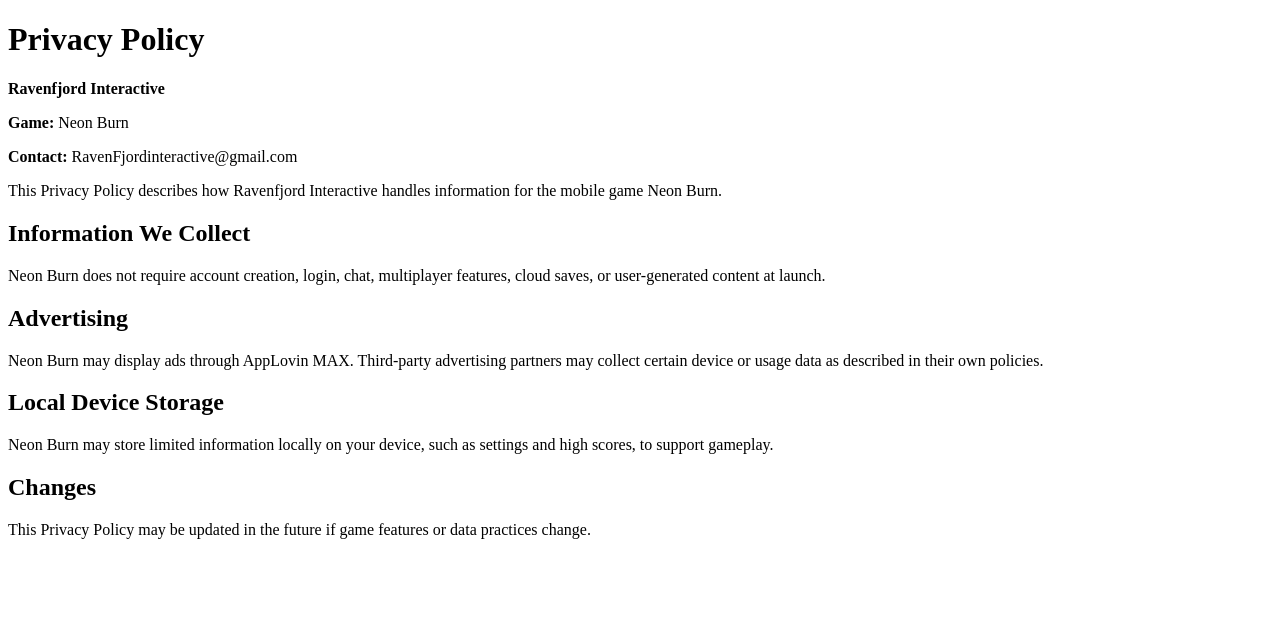
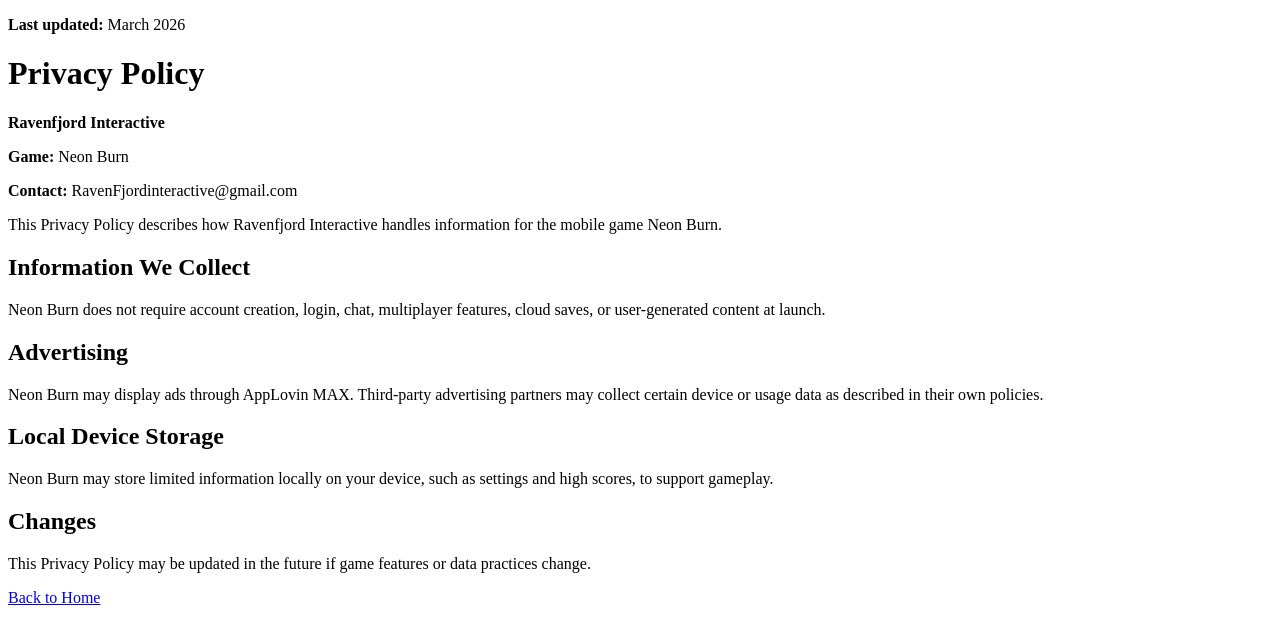
Before and after one commit to mcclaneacp-pixel/ravenfjordinteractive-site, a plain HTML site: page privacy-policy.html in a window 1280 px wide. Drawn offline with Linux system fonts and the light colour scheme.

Commit message:
Update privacy-policy.html

```diff
--- a/privacy-policy.html
+++ b/privacy-policy.html
@@ -6,6 +6,7 @@
   <title>Privacy Policy - Ravenfjord Interactive</title>
 </head>
 <body>
+  <p><strong>Last updated:</strong> March 2026</p>
   <h1>Privacy Policy</h1>
   <p><strong>Ravenfjord Interactive</strong></p>
   <p><strong>Game:</strong> Neon Burn</p>
@@ -26,3 +27,4 @@
   <p>This Privacy Policy may be updated in the future if game features or data practices change.</p>
 </body>
 </html>
+<p><a href="index.html">Back to Home</a></p>
```
